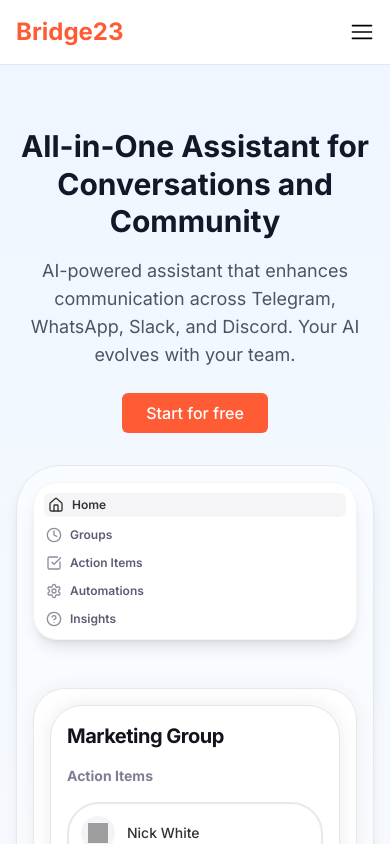
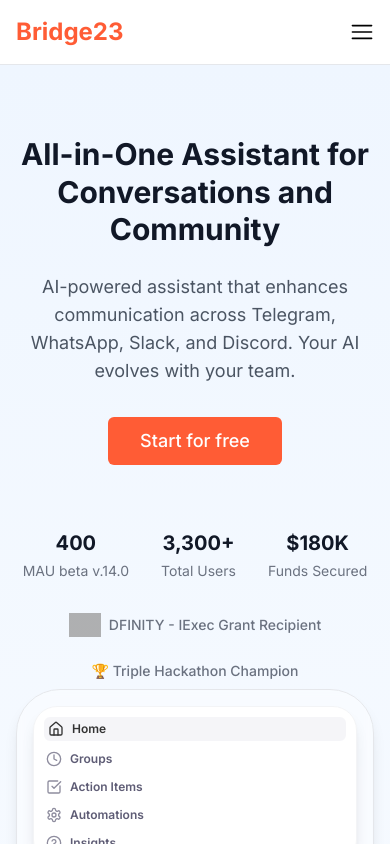
Before and after one commit to bridge-23/BRIDGE23-HOME-NEW, a Next.js app: page / in a window 390 px wide. Shown: the top 844 px of the page. Built offline with nearby package versions, Linux system fonts and the light colour scheme; grey boxes are pictures that could not be loaded.

Commit message:
Restructured the grant section to highlight

```diff
--- a/app/page.tsx
+++ b/app/page.tsx
@@ -5,7 +5,6 @@ import { IntegrationsSection } from "@/components/sections/integrations-section"
 import { TestimonialSection } from "@/components/sections/testimonial-section"
 import { FaqSection } from "@/components/sections/faq-section"
 import { CtaSection } from "@/components/sections/cta-section"
-import { GrantsSection } from "@/components/sections/grants-section"
 
 export default function Home() {
   return (
@@ -15,7 +14,6 @@ export default function Home() {
       <HowItWorksSection />
       <IntegrationsSection />
       <TestimonialSection />
-      <GrantsSection />
       <FaqSection />
       <CtaSection />
     </div>
--- a/components/sections/grants-section.tsx
+++ /dev/null
@@ -1,34 +0,0 @@
-export function GrantsSection() {
-    return (
-        <section className="py-24 bg-white">
-            <div className="container mx-auto px-4">
-                <div className="text-center max-w-3xl mx-auto mb-24">
-                    <h2 className="text-4xl md:text-5xl font-bold text-[#141925] mb-6">
-                        Backed by Industry Leaders
-                    </h2>
-                    <p className="text-xl text-gray-600">
-                        Bridge23 is proud to be supported through grant programs from leading blockchain foundations
-                    </p>
-                </div>
-
-                <div className="grid md:grid-cols-2 gap-16 max-w-4xl mx-auto items-center">
-                    <div className="flex justify-center">
-                        <img
-                            src="https://hebbkx1anhila5yf.public.blob.vercel-storage.com/X%20Dev%20Updates%20%20(3)-fVFePGGQDbUrixB9HaJaM1slkQg58p.png"
-                            alt="DFINITY Foundation and iExec Logos"
-                            className="h-24 md:h-32 object-contain"
-                        />
-                    </div>
-                    <div className="space-y-6">
-                        <h3 className="text-3xl font-bold text-[#141925]">
-                            Grant Program Recipients
-                        </h3>
-                        <p className="text-xl text-gray-600">
-                            Our innovative AI technology has been recognized and supported through grants from the DFINITY Foundation and iExec, enabling us to build more powerful decentralized solutions.
-                        </p>
-                    </div>
-                </div>
-            </div>
-        </section>
-    )
-}
--- a/components/sections/hero/hero-header.tsx
+++ b/components/sections/hero/hero-header.tsx
@@ -3,18 +3,50 @@ import Link from 'next/link'
 
 export function HeroHeader() {
   return (
-    <div className="text-center mb-8 md:mb-16">
-      <h1 className="text-3xl md:text-5xl lg:text-7xl font-bold text-gray-900 max-w-4xl mx-auto leading-tight mb-4 md:mb-6">
+    <div className="py-2 md:py-2 lg:py-10">
+      <div className="text-center mb-12 md:mb-16 lg:mb-20">
+        <h1 className="text-3xl md:text-5xl lg:text-7xl font-bold text-gray-900 max-w-4xl mx-auto leading-tight mb-6 md:mb-8 lg:mb-10">
           All-in-One Assistant for Conversations and Community
         </h1>
-      <p className="text-lg md:text-xl text-gray-600 max-w-2xl mx-auto mb-6 md:mb-8">
+        <p className="text-lg md:text-xl text-gray-600 max-w-2xl mx-auto mb-8 md:mb-10 lg:mb-12">
           AI-powered assistant that enhances communication across Telegram, WhatsApp, Slack, and Discord. Your AI evolves with your team.
         </p>
         <Link href="https://beta.bridge23.app/">
-        <Button className="bg-[#FF5C35] text-white hover:bg-[#E54E2B] h-10 md:h-12 px-6 md:px-8 text-base md:text-lg">
+          <Button className="bg-[#FF5C35] text-white hover:bg-[#E54E2B] h-12 px-8 text-lg transition-all duration-200 transform hover:scale-105">
             Start for free
           </Button>
         </Link>
       </div>
+      <div className="flex flex-wrap items-center justify-center gap-8 md:gap-12 mt-16">
+        <div className="flex flex-col items-center gap-1 text-gray-500 hover:text-gray-700 transition-colors">
+          <span className="text-xl md:text-2xl font-bold text-gray-900">400</span>
+          <span className="text-sm md:text-base">MAU beta v.14.0</span>
+        </div>
+        <div className="h-4 w-px bg-gray-300 hidden sm:block" />
+        <div className="flex flex-col items-center gap-1 text-gray-500 hover:text-gray-700 transition-colors">
+          <span className="text-xl md:text-2xl font-bold text-gray-900">3,300+</span>
+          <span className="text-sm md:text-base">Total Users</span>
+        </div>
+        <div className="h-4 w-px bg-gray-300 hidden sm:block" />
+        <div className="flex flex-col items-center gap-1 text-gray-500 hover:text-gray-700 transition-colors">
+          <span className="text-xl md:text-2xl font-bold text-gray-900">$180K</span>
+          <span className="text-sm md:text-base">Funds Secured</span>
+        </div>
+      </div>
+      <div className="flex flex-wrap items-center justify-center gap-6 md:gap-10 mt-8">
+        <div className="flex items-center gap-2 text-gray-500 hover:text-gray-700 transition-colors">
+          <img
+            src="https://hebbkx1anhila5yf.public.blob.vercel-storage.com/X%20Dev%20Updates%20%20(3)-fVFePGGQDbUrixB9HaJaM1slkQg58p.png"
+            alt="DFINITY Foundation Logo"
+            className="h-6 md:h-7 object-contain grayscale opacity-80 hover:opacity-100 transition-opacity"
+          />
+          <span className="text-sm md:text-base font-medium">DFINITY - IExec Grant Recipient</span>
+        </div>
+        <div className="h-4 w-px bg-gray-300 hidden sm:block" />
+        <div className="flex items-center gap-2 text-gray-500 hover:text-gray-700 transition-colors">
+          <span className="text-sm md:text-base font-medium">🏆 Triple Hackathon Champion</span>
+        </div>
+      </div>
+    </div>
   )
 }
```
Lines whose indentation alone changed are shown as unchanged.
